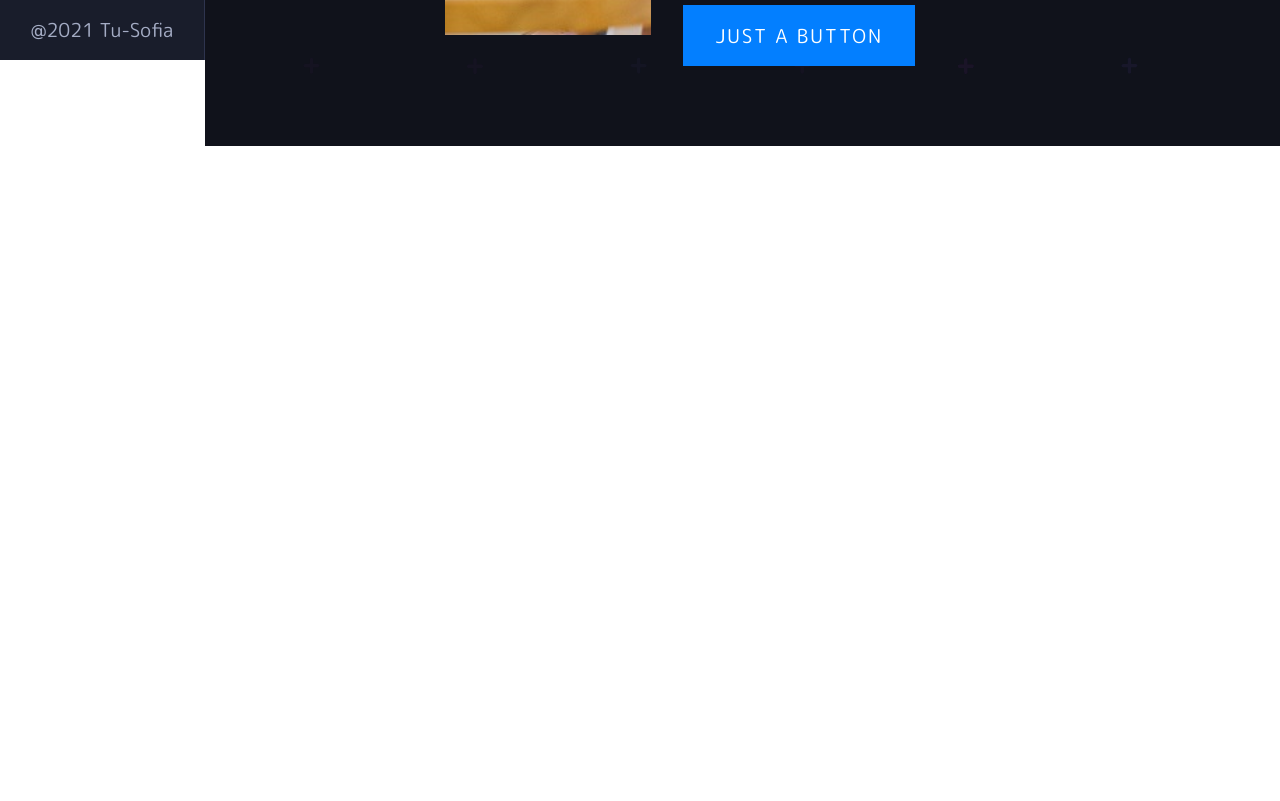
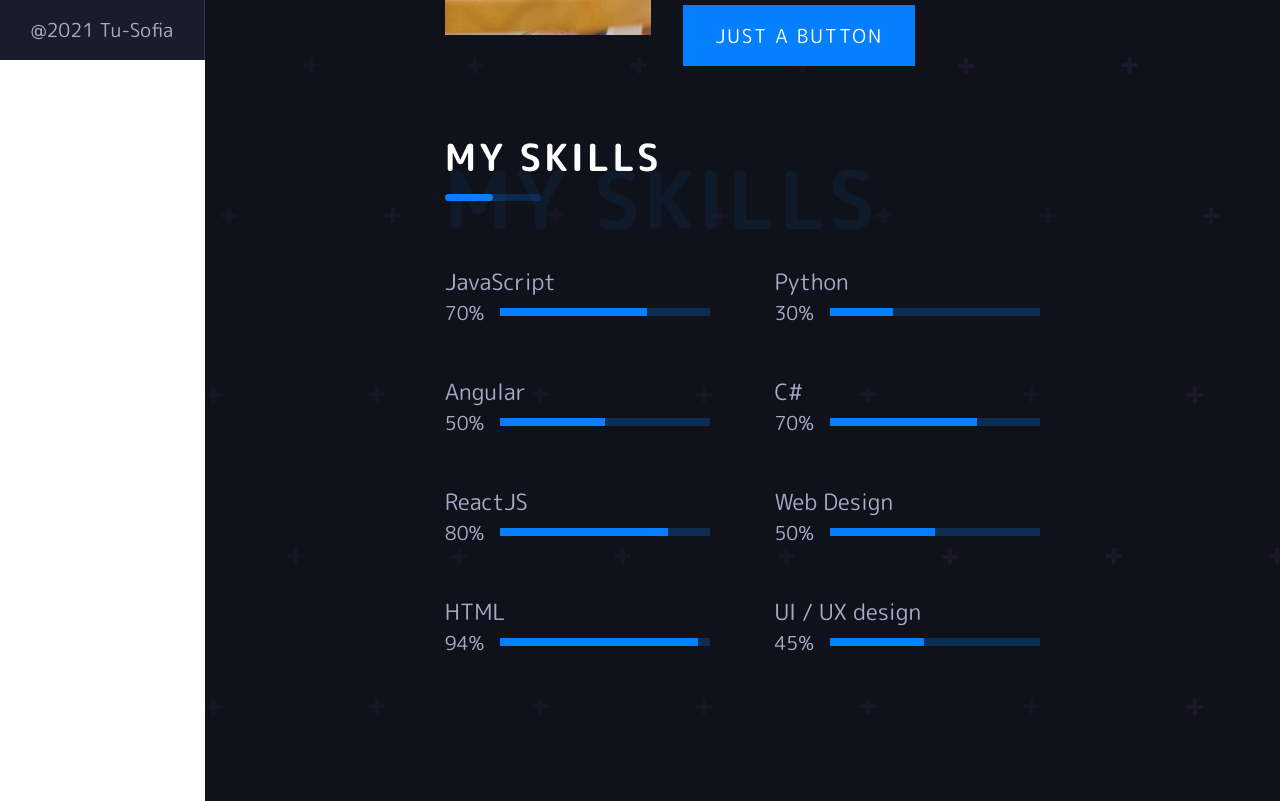
Before and after one commit to NickolaNikolov/diplom-project, a React (Create React App) app: page /about in a window 1280 px wide. Shown: the part 740-1541 px from the top of the page. Before the commit the page ends 886 px from the top, so only its background shows below. Built offline with nearby package versions, Linux system fonts and the light colour scheme.

Commit message:
About Page customisation

```diff
--- a/src/App.scss
+++ b/src/App.scss
@@ -3,6 +3,8 @@
 @import './Styles/typography';
 @import './Styles/title';
 @import './Styles/about';
+@import './Styles/skill';
+@import './Styles/services';
 
 *{
     padding: 0;
--- a/src/Components/SkillsSection.js
+++ b/src/Components/SkillsSection.js
@@ -1,9 +1,21 @@
 import React from 'react';
 
-const SkillsSection = () => {
+const SkillsSection = ({skill, progress, width}) => {
     return (
         <div className="SkillsSection">
+            <div className="skills-container">
+                <h5 className="skill-title">{skill}</h5>
+                <div className="skill-bar">
+                    <p className="skill-text">{progress}</p>
+                    <div className="skill-progress">
+                        <div className="progress">
+                            <div class="inner-progress" style={{width:width}}>
 
+                            </div>
+                        </div>
+                    </div>
+                </div>
+            </div>
         </div>
     );
 }
--- a/src/Pages/AboutPage.js
+++ b/src/Pages/AboutPage.js
@@ -1,12 +1,27 @@
 import React from 'react';
 import Title from '../Components/Title';
 import ImageSection from '../Components/ImageSection';
+import SkillsSection from '../Components/SkillsSection';
 
 const AboutPage = () => {
     return (
         <div className="AboutPage">
             <Title title={'About Me'} span={'About Me'}/>
             <ImageSection />
+            <Title title={'My Skills'} span={'My Skills'}/>
+            <div className="skils-container">
+                <SkillsSection skill={'JavaScript'} progress={'70%'} width={'70%'} />
+                <SkillsSection skill={'Python'} progress={'30%'} width={'30%'} />
+                <SkillsSection skill={'Angular'} progress={'50%'} width={'50%'} />
+                <SkillsSection skill={'C#'} progress={'70%'} width={'70%'} />
+                <SkillsSection skill={'ReactJS'} progress={'80%'} width={'80%'} />
+                <SkillsSection skill={'Web Design'} progress={'50%'} width={'50%'} />
+                <SkillsSection skill={'HTML'} progress={'94%'} width={'94%'} />
+                <SkillsSection skill={'UI / UX design'} progress={'45%'} width={'45%'} />
+            </div>
+            <div class="services-container">
+
+            </div>
         </div>
     );
 }
--- a/src/Styles/about.scss
+++ b/src/Styles/about.scss
@@ -1,7 +1,7 @@
 .ImageSection{
     display: flex;
     margin-top: 4rem;
-
+    margin-bottom: 4rem;
     .img{
         width: 100%;
         height: 70vh;
@@ -62,3 +62,11 @@
         width: 100%;
     }
 }
+
+.skils-container{
+    display: grid;
+    grid-template-columns: repeat(2, 1fr);
+    column-gap: 4rem;
+    row-gap: 3rem;
+    margin: 4rem 0;
+}
--- /dev/null
+++ b/src/Styles/skill.scss
@@ -0,0 +1,36 @@
+.SkillsSection{
+
+}
+
+.skills-container{
+    .skill-title{
+        font-size: 1.4rem;
+        font-weight: 400;
+    }
+
+    .skill-bar{
+        display: flex;
+        align-items: center;
+        .skill-text{
+
+        }
+
+        .skill-progress{
+            width: 100%;
+            .progress{
+                height: .5rem;
+                background-color: red;
+                margin-left: 1rem;
+                background-color: #0381ff3d;
+                position: relative;
+                .inner-progress{
+                    position: absolute;
+                    background-color: #037FFF;
+                    height: 100%;
+                    bottom: 0;
+                    left: 0;
+                }
+            }
+        }
+    }
+}
```
Also changed, not shown: src/Components/ServicesSection.js (added, +11 -0 lines), src/Styles/services.scss (added).
